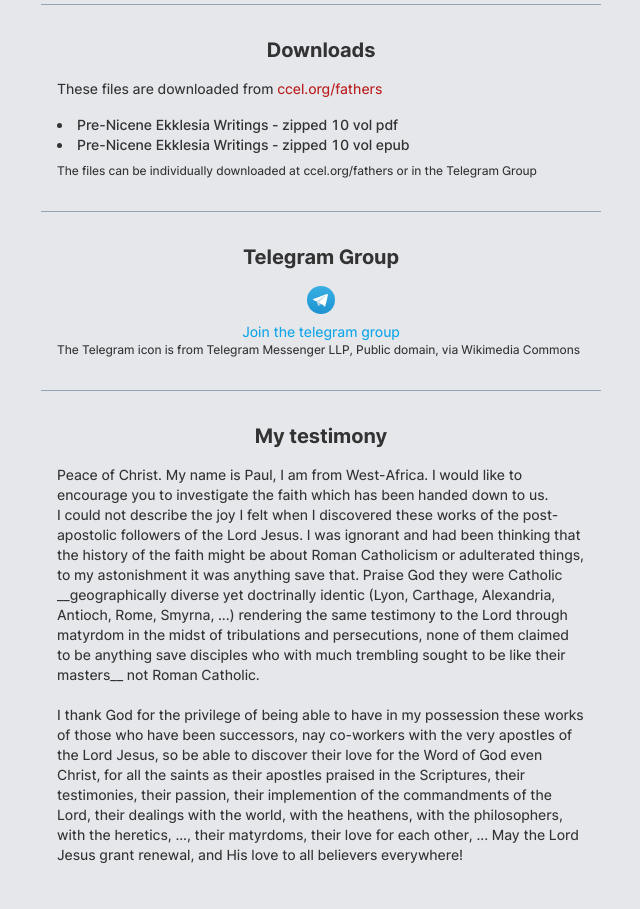
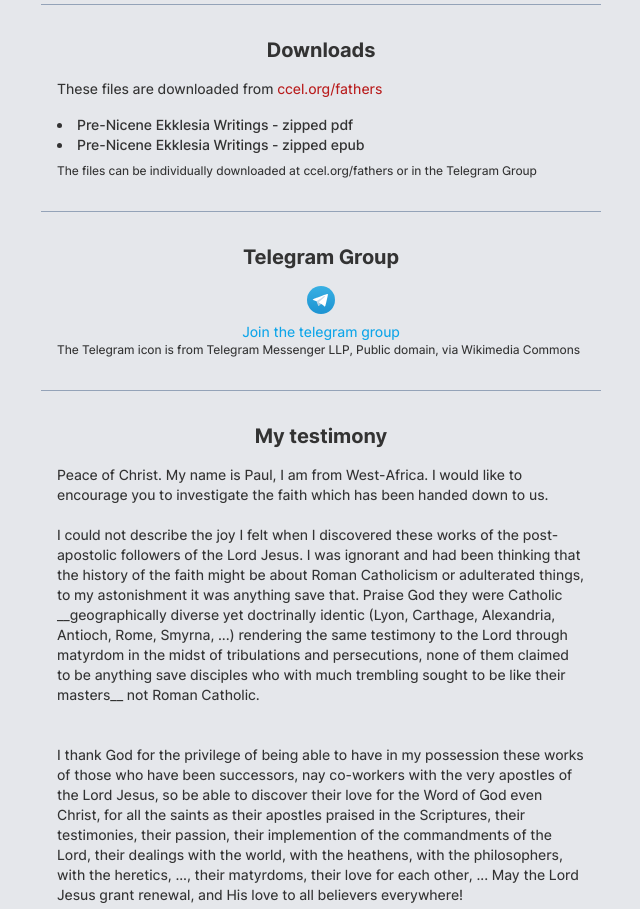
Before and after one commit to pkabore/pnew, a website: page index.html in a window 1280 px wide. Shown: the part 188-1097 px from the top of the page, without its empty margins (319-959 px from the left). Drawn offline with Linux system fonts and the light colour scheme.

Commit message:
Update index.html

```diff
--- a/index.html
+++ b/index.html
@@ -40,7 +40,7 @@
                             download
                             class="hover:text-red-700"
                         >
-                            Pre-Nicene Ekklesia Writings - zipped 10 vol pdf
+                            Pre-Nicene Ekklesia Writings - zipped pdf
                         </a>
                     </li>
                     <li>
@@ -49,7 +49,7 @@
                             download
                             class="hover:text-red-700"
                         >
-                            Pre-Nicene Ekklesia Writings -  zipped 10 vol epub
+                            Pre-Nicene Ekklesia Writings -  zipped epub
                         </a>
                     </li>
                 </ul>
@@ -124,7 +124,7 @@
             >
                 <h2 class="py-4 text-center font-bold">My testimony</h2>
                 <p>
-                    Peace of Christ. My name is Paul, I am from West-Africa. I would like to encourage you to investigate the faith which has been handed down to us.<br>
+                    Peace of Christ. My name is Paul, I am from West-Africa. I would like to encourage you to investigate the faith which has been handed down to us.<br><br>
                 </p>
 
                 <p>
@@ -135,7 +135,7 @@
                     my astonishment it was anything save that. Praise God they
                     were Catholic __geographically diverse yet doctrinally identic (Lyon, Carthage, Alexandria, Antioch, Rome, Smyrna, ...) rendering the same testimony to the Lord through matyrdom in the midst of tribulations and persecutions, none of them claimed
                     to be anything save disciples who with much trembling sought to
-                    be like their masters__ not Roman Catholic. <br><br> I thank God for
+                    be like their masters__ not Roman Catholic. <br><br><br> I thank God for
                     the privilege of being able to have in my possession these works of those who have been
                     successors, nay co-workers with the very apostles of the
                     Lord Jesus, so be able to discover their love for the Word of God even
```
